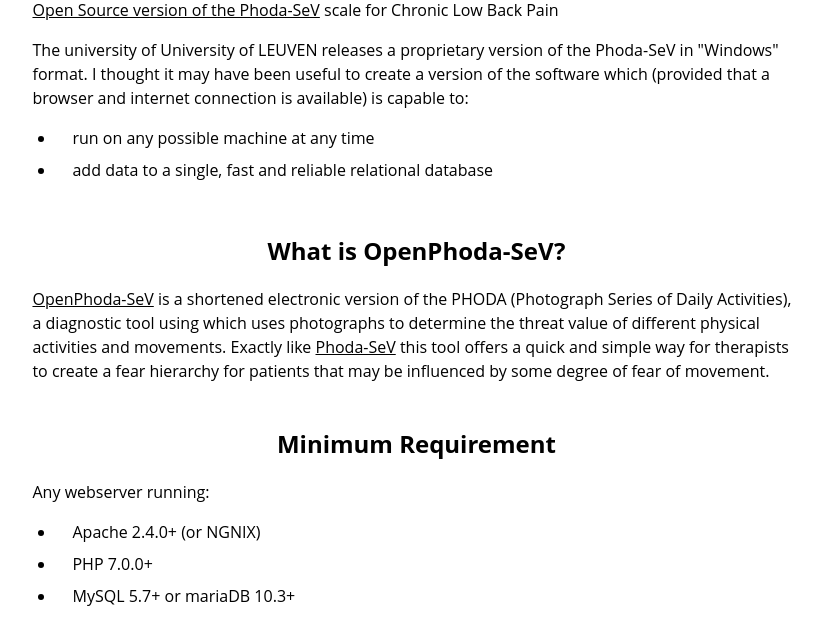
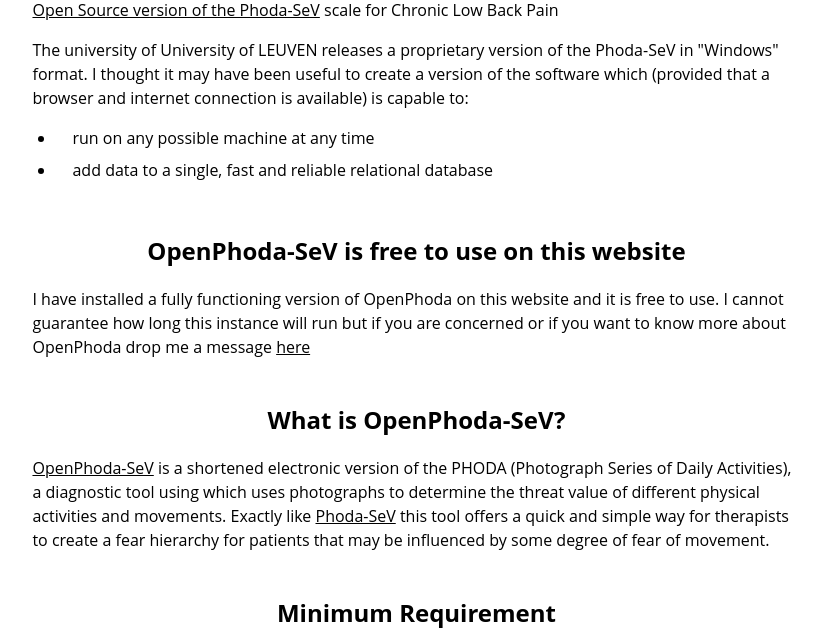
Before and after one commit to artoo-git/OpenPhoda-SeV, a PHP site: page /index.php in a window 1280 px wide. Shown: the part 987-1615 px from the top of the page, without its empty margins (331-1153 px from the left). Run offline with PHP 8.4, Linux system fonts and the light colour scheme; a stand-in replaces the project's code that opens the database connection; some web fonts are replaced.

Commit message:
added comment and contact via RG in index page

```diff
--- a/translations/en.php
+++ b/translations/en.php
@@ -20,6 +20,8 @@
 	<li>add data to a single, fast and reliable relational database</li>
 	</ul>
 
+	<h2> OpenPhoda-SeV is free to use on this website </h2>
+	<p>I have installed a fully functioning version of OpenPhoda on this website and it is free to use. I cannot guarantee how long this instance will run but if you are concerned or if you want to know more about OpenPhoda drop me a message <a href="https://www.researchgate.net/profile/diego_vitali"> here </a></p>
 	<h2 id="whatisopenphodasev">What is OpenPhoda-SeV?</h2>
 
 	<p><a href="https://github.com/artoo-git/OpenPhoda-SeV">OpenPhoda-SeV</a> is a shortened electronic version of the PHODA (Photograph Series of Daily Activities), a diagnostic tool using which uses photographs to determine the threat value of different physical activities and movements. Exactly like <a href="https://ppw.kuleuven.be/ogp/labfacilities">Phoda-SeV</a> this tool offers a quick and simple way for therapists to create a fear hierarchy for patients that may be influenced by some degree of fear of movement. </p>
```
